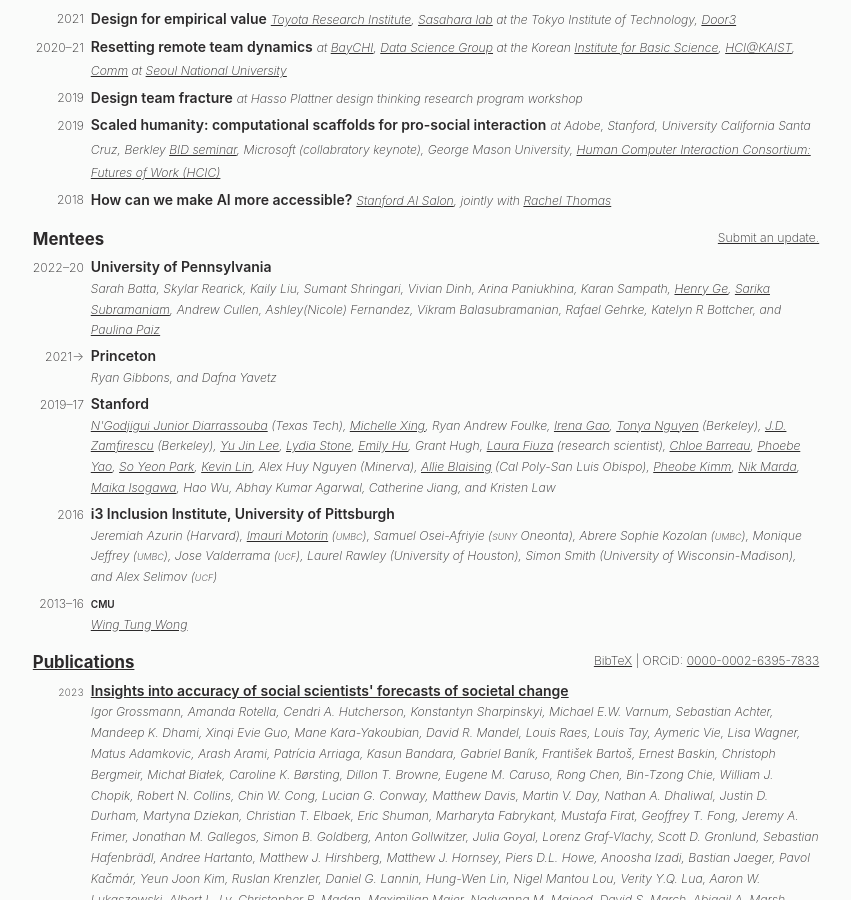
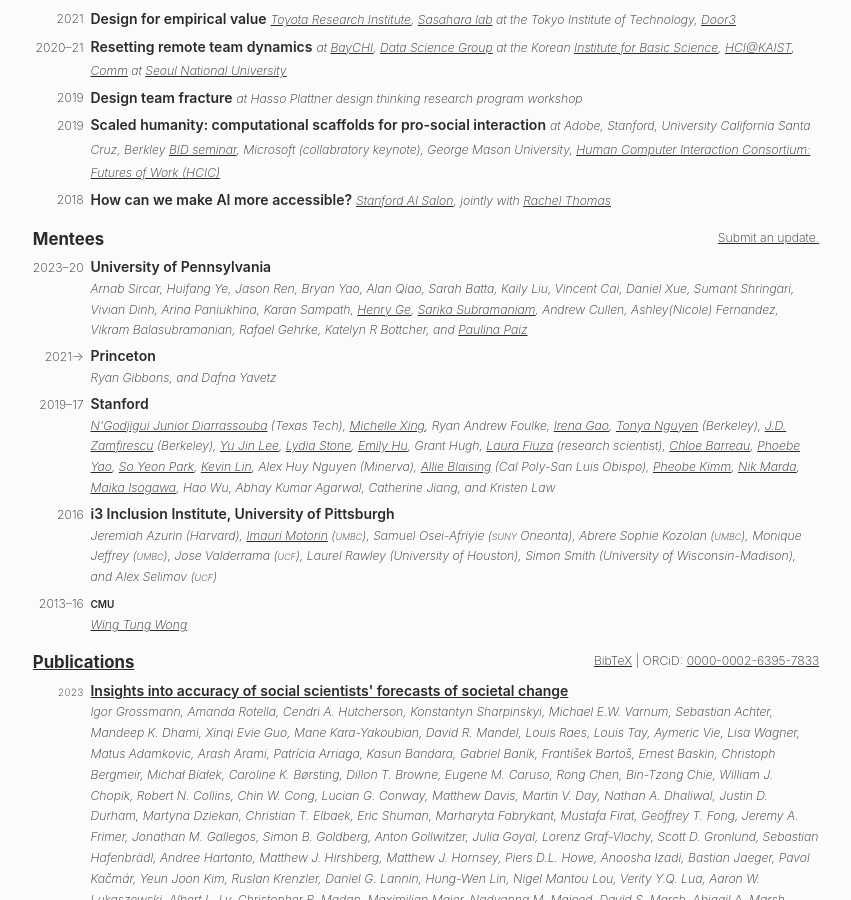
Before and after one commit to markwhiting/Whiting.me, a Jekyll site: the page built from cv.html, in a window 1280 px wide and 900 px high, scrolled down 1945 px. Shown: the whole window, without its empty margins (214-1065 px from the left). Built offline with Jekyll 4.4.1, drawn with Linux system fonts in a browser that asks for light colours.

Commit message:
Update mentees.yml

```diff
--- a/_data/mentees.yml
+++ b/_data/mentees.yml
@@ -7,10 +7,37 @@
 #   dateStart: yyyy-mm-dd (if you don't know the day, just put 01)
 #   dateEnd: yyyy-mm-dd (if you don't know the day, just put 01)
 
+- name: Bryan Yao
+  institution: University of Pennsylvania
+  dateStart: 2022-10-01
 
-- name: Skylar Rearick
+- name: Arnab Sircar
   institution: University of Pennsylvania
-  dateStart: 2022-05-01
+  dateStart: 2023-01-01
+
+- name: Alan Qiao
+  institution: University of Pennsylvania
+  dateStart: 2022-06-01
+  dateEnd: 2022-08-01
+
+- name: Daniel Xue
+  institution: University of Pennsylvania
+  dateStart: 2022-01-01
+  dateEnd: 2022-06-01
+
+- name: Jason Ren
+  institution: University of Pennsylvania
+  dateStart: 2022-10-01
+
+- name: Vincent Cai
+  institution: University of Pennsylvania
+  dateStart: 2022-01-01
+  dateEnd: 2022-07-01
+
+- name: Huifang Ye
+  institution: University of Pennsylvania
+  dateStart: 2022-10-01
+  dateEnd: 2023-01-01
 
 - name: Sumant Shringari
   institution: University of Pennsylvania
@@ -38,7 +65,6 @@
 - name: Vikram Balasubramanian
   institution: University of Pennsylvania
   dateStart: 2021-01-28
-  dateEnd: 2021-05-30
 
 - name: Ashley(Nicole) Fernandez
   institution: University of Pennsylvania
```
